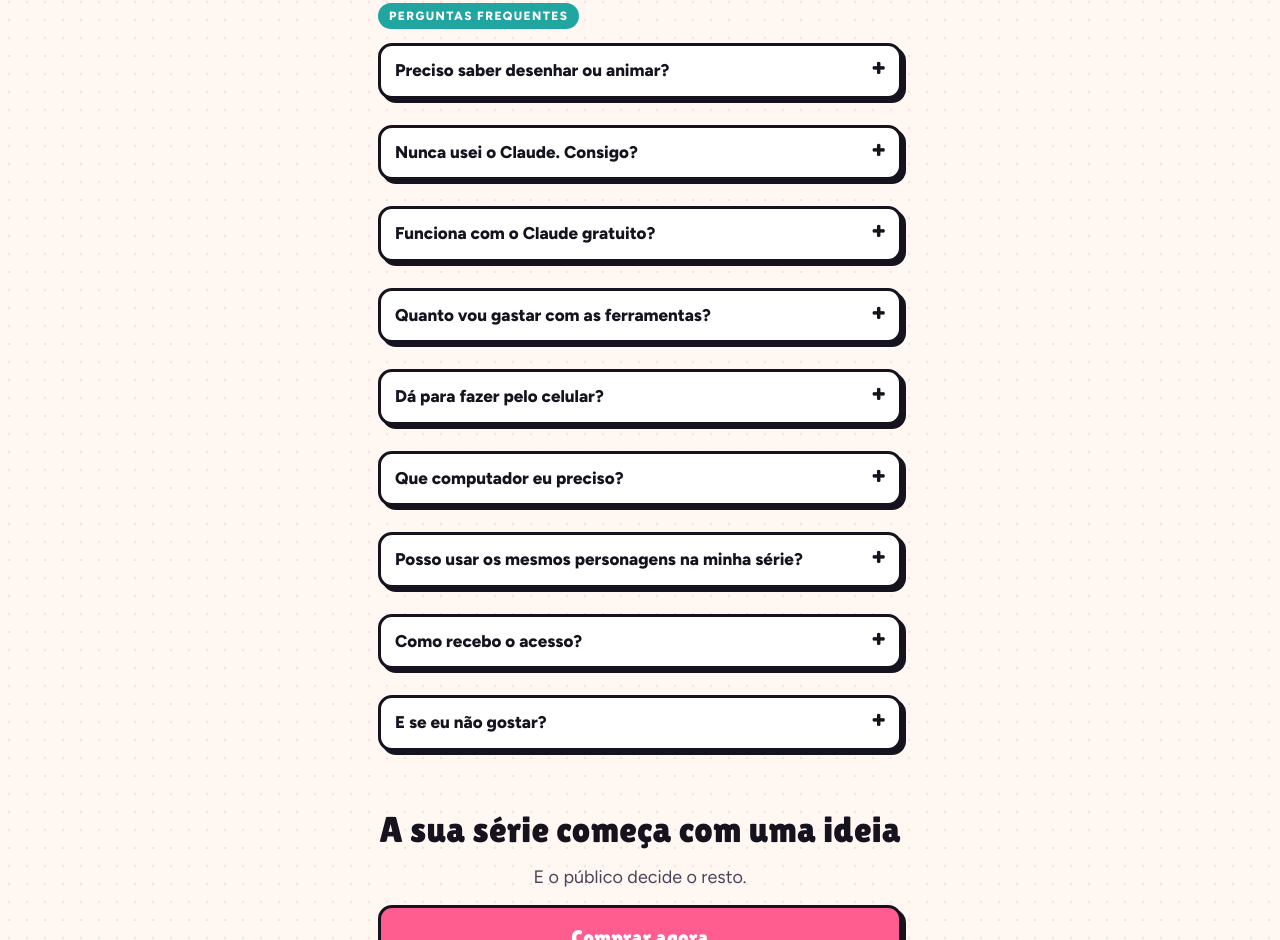
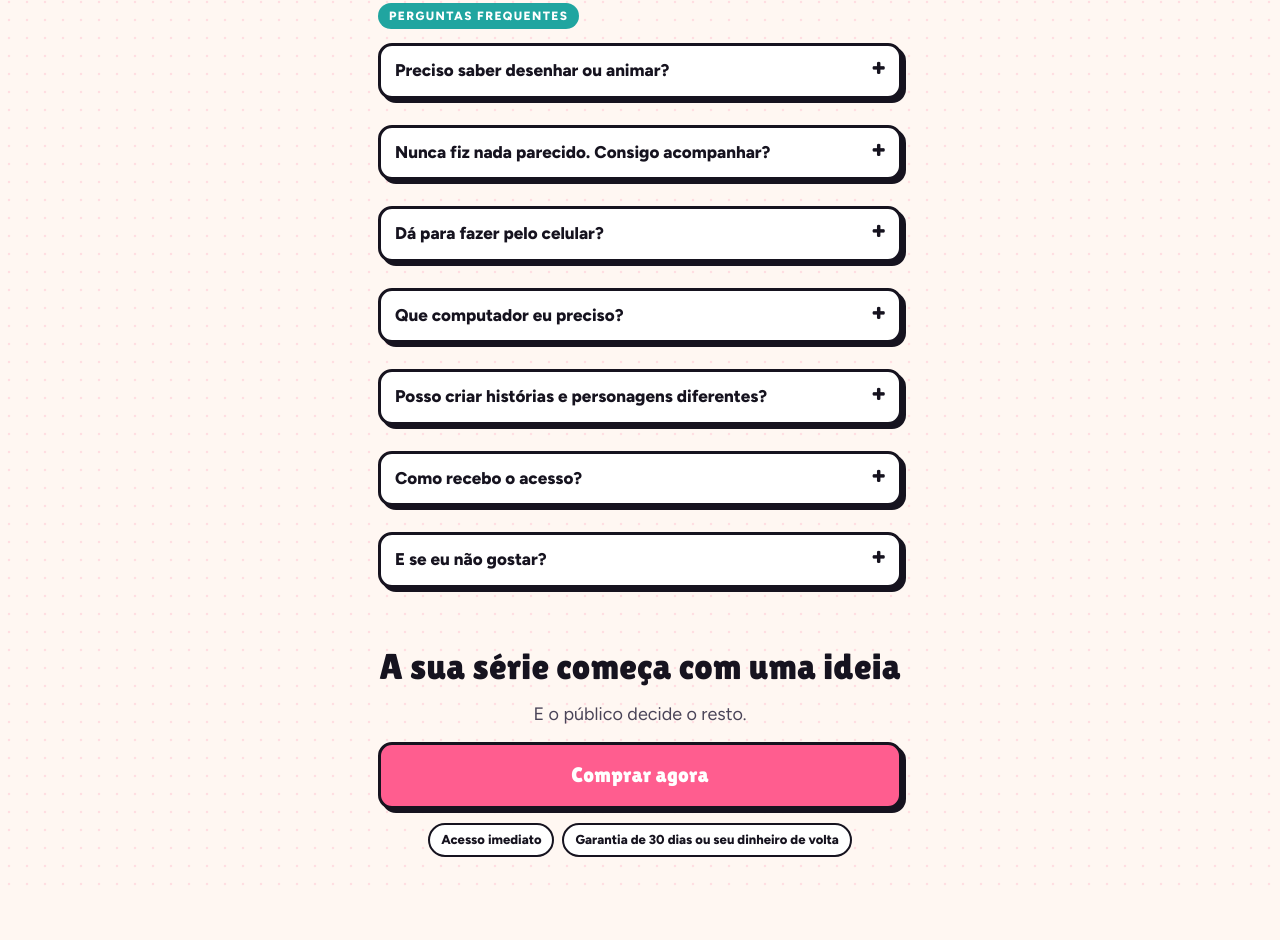
Before and after one commit to eussilva69/curso-serie-animada, a website: page snapshot.html in a window 1280 px wide. Shown: the part 4291-5231 px from the top of the page. After the commit the page ends 5178 px from the top, so only its background shows below. Drawn offline with Linux system fonts and the light colour scheme.

Commit message:
feat: remover mencoes a ferramentas (Claude, ElevenLabs, etc) do FAQ e textos

```diff
--- a/snapshot.html
+++ b/snapshot.html
@@ -221,13 +221,11 @@ footer { text-align: center; font-size: 13px; color: var(--muted); padding: 24px
   <!-- FAQ -->
   <section class="stack">
     <span class="eyebrow">Perguntas frequentes</span>
-    <details><summary>Preciso saber desenhar ou animar?</summary><p>Não. Os personagens e a animação 2D são feitos pelo Claude a partir dos prompts ensinados nas vídeo aulas.</p></details>
-    <details><summary>Nunca usei o Claude. Consigo?</summary><p>Consegue. As vídeo aulas mostram o passo a passo na tela, e todo prompt já vem pronto: você só precisa copiar e colar.</p></details>
-    <details><summary>Funciona com o Claude gratuito?</summary><p>Não. O curso precisa do Claude Pro ou de um plano superior (Max). O plano gratuito não tem o navegador do app, que o Claude usa para pesquisar os perfis, abrir os vídeos e ler os comentários, e também não dá conta de gerar as animações.</p></details>
-    <details><summary>Quanto vou gastar com as ferramentas?</summary><p>O mínimo é o Claude Pro (cerca de R$ 110 por mês), porque o plano gratuito não tem o navegador do app. No ElevenLabs dá para testar as vozes no plano gratuito, e para postar o recomendado é o Starter (cerca de R$ 34 por mês).</p></details>
-    <details><summary>Dá para fazer pelo celular?</summary><p>Por enquanto o curso é para computador. O método usa o app do Claude no computador, com um navegador próprio que pesquisa perfis, abre vídeos e lê comentários sozinho. Postar e acompanhar a série você faz pelo celular normalmente. Estou estudando as possibilidades de uma versão do curso feita toda pelo celular.</p></details>
-    <details><summary>Que computador eu preciso?</summary><p>Qualquer computador com Windows ou Mac em que dê para instalar o app do Claude. Não precisa ser potente nem ter placa de vídeo: quem gera a animação é o Claude.</p></details>
-    <details><summary>Posso usar os mesmos personagens na minha série?</summary><p>O curso ensina a fórmula exata para criar a sua própria série, com seu personagem, nome e dinâmica originais.</p></details>
+    <details><summary>Preciso saber desenhar ou animar?</summary><p>Não. Todo o processo de criação de personagens e animação é ensinado passo a passo nas vídeo aulas, de forma prática e acessível.</p></details>
+    <details><summary>Nunca fiz nada parecido. Consigo acompanhar?</summary><p>Consegue com certeza. As vídeo aulas mostram todo o processo na prática direto na tela, basta seguir o método.</p></details>
+    <details><summary>Dá para fazer pelo celular?</summary><p>O curso é focado no uso pelo computador para garantir melhor produtividade e organização. A postagem e o acompanhamento dos episódios você faz pelo celular normalmente.</p></details>
+    <details><summary>Que computador eu preciso?</summary><p>Qualquer computador simples com Windows ou Mac com acesso à internet. Não precisa de computador potente nem placa de vídeo.</p></details>
+    <details><summary>Posso criar histórias e personagens diferentes?</summary><p>Sim! O curso ensina o método completo para você criar suas próprias histórias, personagens e universos originais.</p></details>
     <details><summary>Como recebo o acesso?</summary><p>Assim que o Pix for confirmado (leva poucos segundos), você recebe imediatamente no seu e-mail o link para acessar todas as vídeo aulas gravadas e os materiais.</p></details>
     <details><summary>E se eu não gostar?</summary><p>Você tem 30 dias de garantia total para pedir a devolução integral do seu dinheiro.</p></details>
   </section>
```
Also changed, not shown: index.html (+6 -8 lines).
